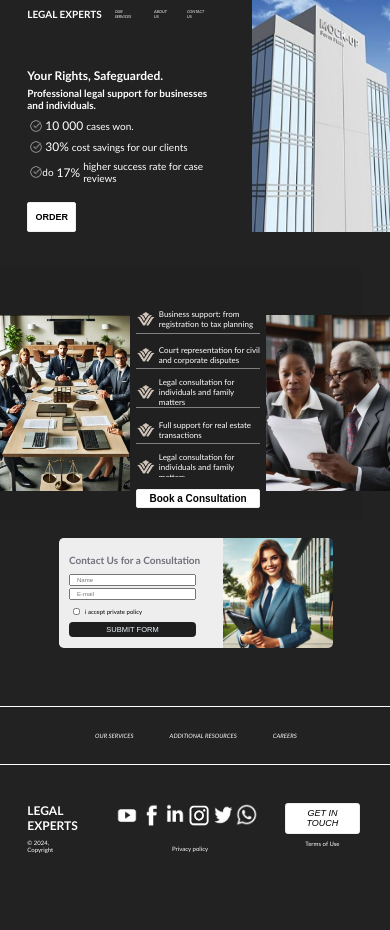
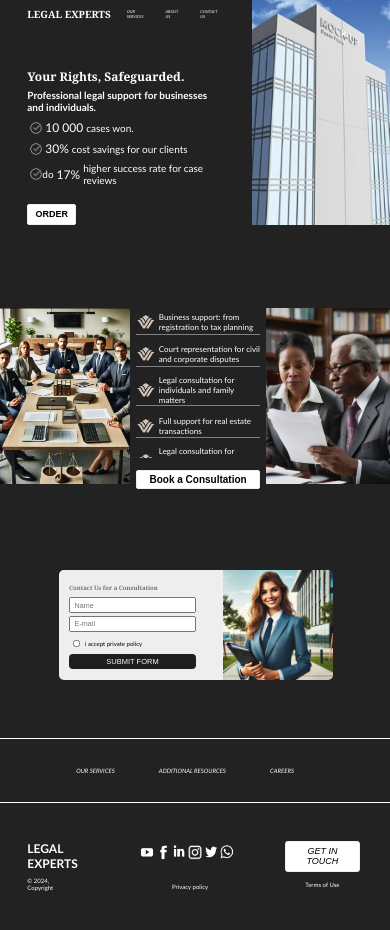
Before and after one commit to Mramoer/landing, a website: page index.html in a window 390 px wide. Drawn offline with Linux system fonts and the light colour scheme.

Commit message:
some css changes

```diff
--- a/assets/styles/global.css
+++ b/assets/styles/global.css
@@ -15,7 +15,3 @@ body {
 body::-webkit-scrollbar {
     display: none;
 }
-
-* {
-
-}
--- a/assets/styles/index.css
+++ b/assets/styles/index.css
@@ -46,6 +46,7 @@ a {
     display: inline-block;
     margin-right: 1em;
     text-transform: uppercase;
+    font-family: Georgia, serif;
 }
 
 .header > * {
@@ -55,12 +56,20 @@ a {
 .header > nav {
     display: flex;
     justify-content: space-between;
-    width: 25%;
+    width: 30%;
 }
 
 .header > nav > a {
     margin: 0 1rem;
-    font-size: calc(var(--desktop-font-sm) / 1.5);
+    font-size: calc(var(--desktop-font-sm));
+    padding: 0.4em 0.5em;
+    border: transparent 1px solid;
+    border-radius: 0.3em;
+    transition: border 300ms ease;
+}
+
+.header > nav > a:hover {
+    border: 1px white dashed;
 }
 
 .trigger {
@@ -78,6 +87,8 @@ a {
 .checklist > h1 {
     font-size: calc(var(--desktop-font-lg) * 2);
     margin: 0;
+    font-family: Georgia, serif;
+
 }
 
 .checklist > h3 {
@@ -133,7 +144,6 @@ a {
 
 
 .mid-info {
-    background-color: rgb(32,32,32);
     height: 40%;
     margin: 10% 0 5% -8%;
     width: 100%;
@@ -176,6 +186,7 @@ a {
     grid-template-columns: 34% 32% 34%;
     gap: 0.3em;
     box-sizing: border-box;
+    margin-bottom: 10em;
 }
 
 .center-layer > img {
@@ -239,6 +250,7 @@ a {
 
 .form-div > h1 {
     color: rgb(112, 113, 124);
+    font-family: Georgia, serif;
     font-size: calc(var(--desktop-font-lg) * 1.4)
 }
 
@@ -252,7 +264,7 @@ a {
 .form > input[type=text], .form > input[type=email] {
     height: 3em;
     font-size: var(--desktop-font-md);
-    padding-left: 1em;
+    padding: 0.5em 0 0.5em 1em;
     margin: 0.5em 0;
 }
 
@@ -265,7 +277,7 @@ a {
 .accept-form > input[type=checkbox] {
     height: 2em;
     width: 2em;
-    margin-right: 2em;
+    margin-right: 1em;
     border: 3px rgb(27, 27, 27) solid;
     border-radius: 3px;
     cursor: pointer;
@@ -280,6 +292,11 @@ a {
     border-radius: 4px;
     cursor: pointer;
     margin-bottom: 10px;
+    transition: background-color 300ms ease;
+}
+
+.submit-button:hover {
+    background-color: rgb(20, 19, 19);
 }
 
 .accept-form > input[type=checkbox] ~ label {
@@ -300,14 +317,23 @@ a {
     display: flex;
     justify-content: center;
     outline: 0.01em solid white;
-    margin: 0 -1% 0 -8%;
+    margin: 0 -1% 0 -14%;
     padding: 1em;
 }
 
 .first-footer > a {
     margin: 1em 3em;
     text-transform: uppercase;
-    font-size: var(--desktop-font-sm)
+    font-size: var(--desktop-font-sm);
+    border: 1px transparent solid;
+    border-radius: 0.3em;
+    padding: 0.3em 0.5em;
+    transition: border 300ms ease;
+}
+
+.first-footer > a:hover {
+    border: 1px white dashed;
+
 }
 
 .second-footer {
@@ -363,7 +389,7 @@ a {
     display: flex;
     width: 90%;
     flex-direction: column;
-    justify-content: start;
+    justify-content: center;
     align-items: center;
     font-size: var(--desktop-font-sm);
 }
@@ -384,6 +410,14 @@ a {
     float: right;
     margin: 1em 0;
     text-align: center;
+    padding: 0.3em 0.5em;
+    border-radius: 0.3em;
+    border: 1px transparent solid;
+    transition: border 300ms ease;
+}
+
+.terms > a:hover {
+    border: 1px white dashed;
 }
 
 button:not(.submit-button) {
@@ -476,7 +510,7 @@ button:not(.submit-button):hover {
     }
 
     .accept-form > input[type=checkbox] ~ label {
-        font-size: var(--notebook-font-lg);
+        font-size: var(--notebook-font-sm);
     }
 
     .first-footer > a {
@@ -593,11 +627,11 @@ button:not(.submit-button):hover {
     }
 
     .form-div > h1 {
-        font-size: calc(var(--tablet-font-lg));
+        font-size: calc(var(--tablet-font-sm));
     }
 
     .form > input[type=text], .form > input[type=email] {
-        font-size: var(--tablet-font-md);
+        font-size: var(--tablet-font-sm);
     }
 
     .accept-form > input[type=checkbox] ~ label {
@@ -644,8 +678,8 @@ button:not(.submit-button):hover {
     }
 
     .checklist > p > img {
-        height: 1em;
-        margin-right: 0.5em;
+        height: 1.3em;
+        margin-right: 1em;
     }
 
     .header > nav > a {
@@ -709,8 +743,12 @@ button:not(.submit-button):hover {
         font-size: var(--mini-tablet-font-sm);
     }
 
+    .center-layer {
+        margin-bottom: 3em;
+    }
+
     .cent-wrap {
-        height: 90%;
+        height: 80%;
     }
 
     .mid-order {
@@ -726,11 +764,11 @@ button:not(.submit-button):hover {
     }
 
     .form > input[type=text], .form > input[type=email] {
-        font-size: var(--mini-tablet-font-md);
+        font-size: var(--mini-tablet-font-sm);
     }
 
     .accept-form > input[type=checkbox] ~ label {
-        font-size: var(--mini-tablet-font-sm);
+        font-size: calc(var(--mini-tablet-font-sm) * 0.8);
     }
 
     .submit-button {
@@ -743,11 +781,15 @@ button:not(.submit-button):hover {
     }
 
     .company-name {
-        font-size: calc(var(--mini-tablet-font-lg) * 1.5);
+        font-size: calc(var(--mini-tablet-font-lg));
     }
 
     .copyright {
         font-size: var(--mini-tablet-font-sm)
+    }
+
+    .social-media > a > img {
+    margin: 0 0.2em;
     }
 
     .social-wrapper > p {
@@ -755,7 +797,7 @@ button:not(.submit-button):hover {
     }
 
     .terms > button {
-        font-size: var(--mini-tablet-font-md);
+        font-size: var(--mini-tablet-font-sm);
     }
 
     .terms > a {
@@ -763,8 +805,8 @@ button:not(.submit-button):hover {
     }
 
     .social-media > a > img {
-        width: calc(var(--mini-tablet-font-lg) * 1.5);
-        height: calc(var(--mini-tablet-font-lg) * 1.5);
+        width: calc(var(--mini-tablet-font-lg));
+        height: calc(var(--mini-tablet-font-lg));
     }
 
     .accept-form > input[type=checkbox] {
@@ -775,10 +817,11 @@ button:not(.submit-button):hover {
 
     .form > input[type=text], .form > input[type=email] {
         margin: 0.2em 0;
+        padding: 0.2em 0 0.2em 0.5em;
     }
 
     .checklist > p > img {
-        height: 1em;
+        height: 1.5em;
         margin-right: 0.3em;
     }
 
@@ -842,7 +885,7 @@ button:not(.submit-button):hover {
 
     .order-btn {
         font-size: calc(var(--mobile-font-sm) * 1.5);
-        padding: 1em 0.8em;
+        padding: 0.5em 0.8em;
         border-radius: 2px;
     }
 
@@ -864,7 +907,7 @@ button:not(.submit-button):hover {
     }
 
     .form > input[type=text], .form > input[type=email] {
-        font-size: var(--mobile-font-sm);
+        font-size: calc(var(--mobile-font-sm) * 1.2);
     }
 
     .accept-form > input[type=checkbox] ~ label {
@@ -906,7 +949,7 @@ button:not(.submit-button):hover {
     .form-div > h1 {
         color: rgb(112, 113, 124);
         padding-bottom: 0;
-        font-size: calc(var(--mobile-font-md));
+        font-size: calc(var(--mobile-font-sm));
     }
 
     .accept-form {
```
